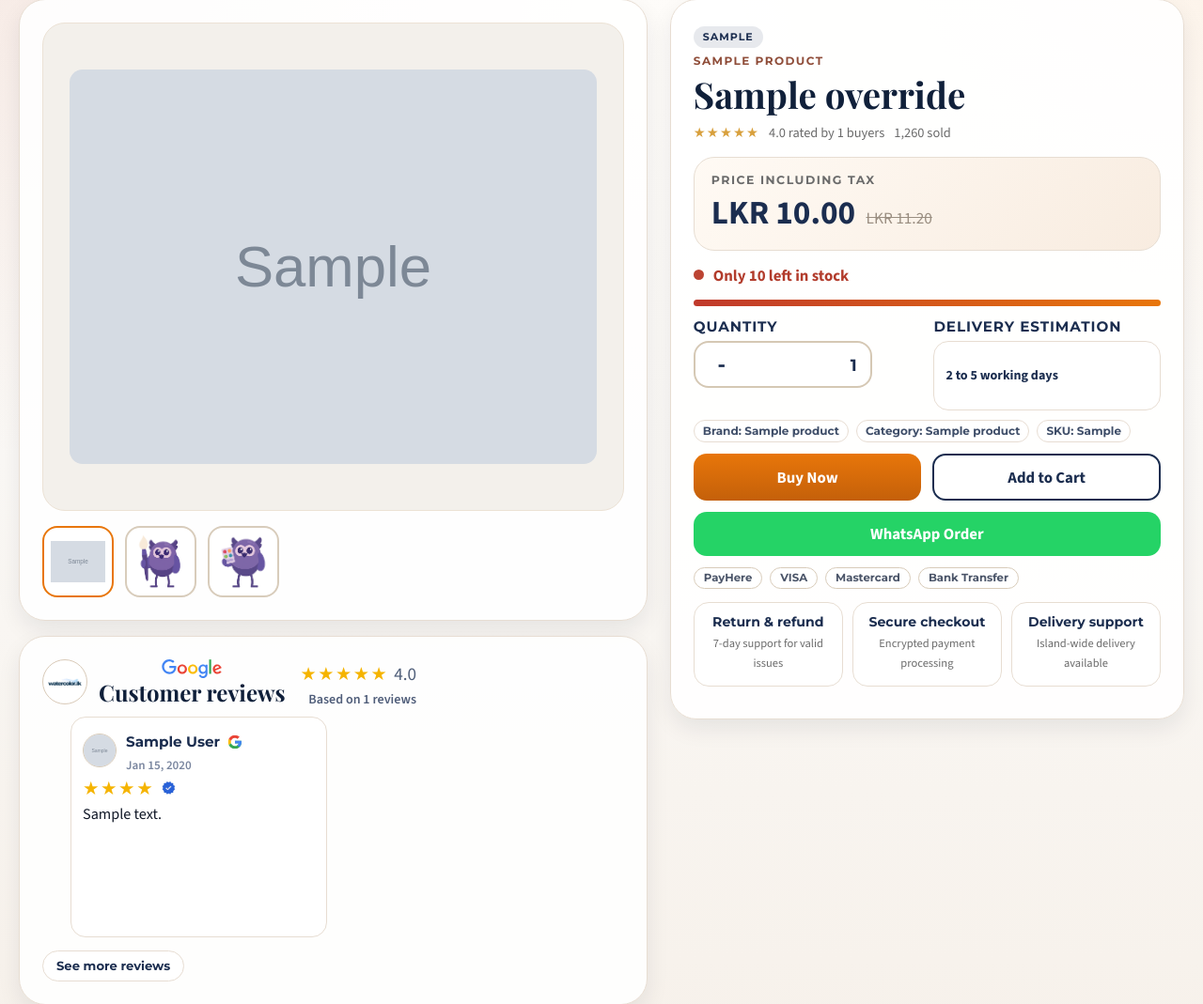
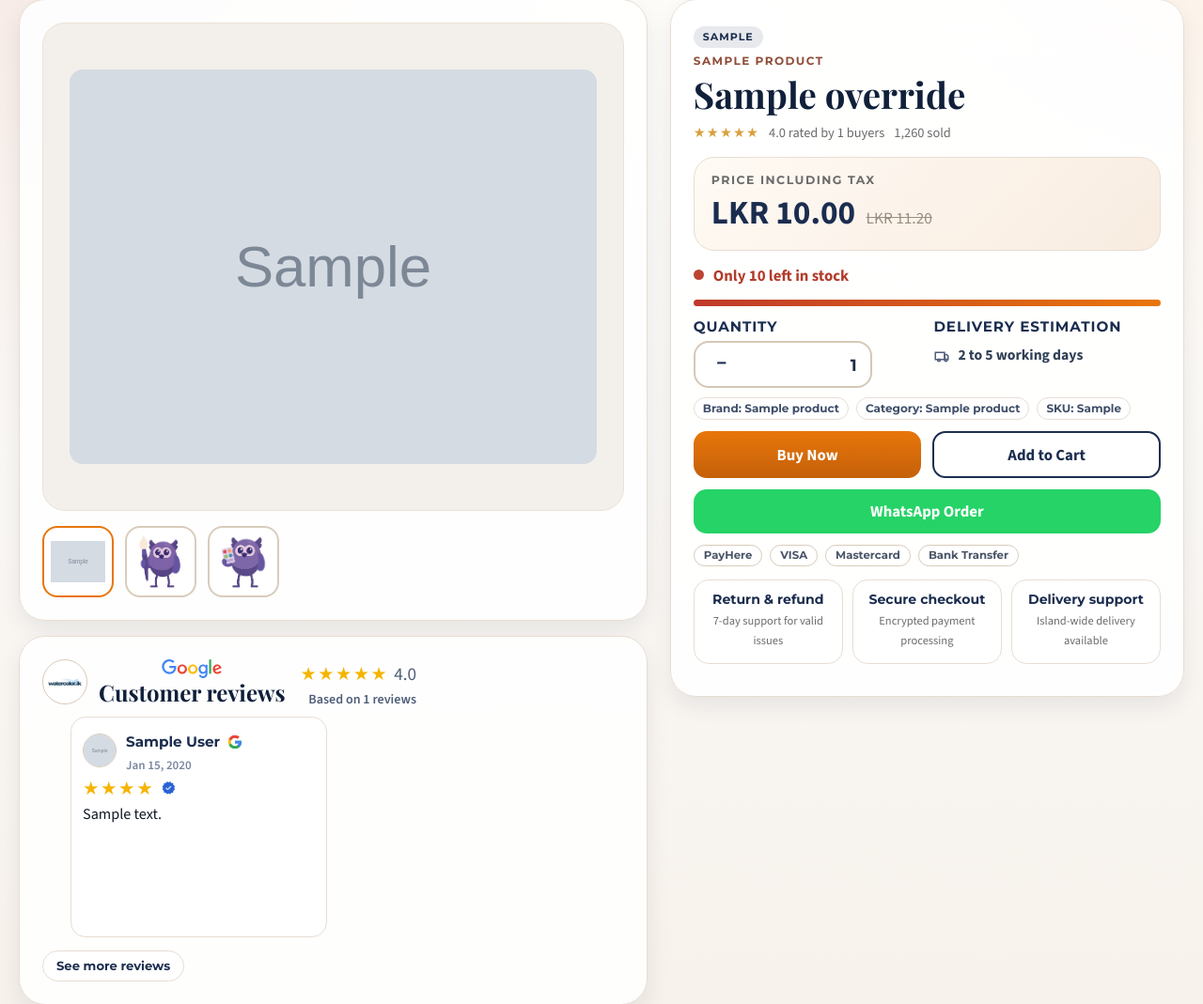
Before and after one commit to Dinu-Sri/watercolorlk-test-erp, a PHP site: page /product.php?id=1 in a window 1280 px wide. Shown: the part 150-1219 px from the top of the page at 94% size. Run offline with PHP 8.4, Linux system fonts and the light colour scheme; tables that the repository leaves empty hold one stand-in row (values such as "Sample post"); grey boxes marked "Sample" are stand-in pictures.

Commit message:
Add auto-loop review slider and refine qty/delivery UI

```diff
--- a/product.php
+++ b/product.php
@@ -469,27 +469,34 @@ $searchSeed = trim((string)($_GET['q'] ?? ''));
         }
         .qty-btn {
             cursor: pointer;
-            font: 700 1.6rem/1 'Source Sans 3', sans-serif;
             display: inline-flex;
             align-items: center;
             justify-content: center;
+            font: 700 1.25rem/1 'Source Sans 3', sans-serif;
+        }
+        .qty-btn span {
+            display: inline-block;
+            line-height: 1;
+            transform: translateY(-1px);
         }
         .qty-value {
             text-align: center;
             font: 700 1.1rem/1 'Montserrat', sans-serif;
         }
-        .delivery-box {
-            border: 1px solid var(--line);
-            border-radius: 16px;
-            padding: 12px;
-            background: #fff;
+        .delivery-inline {
+            display: inline-flex;
+            align-items: center;
+            gap: 8px;
             color: #304056;
-            font-size: .88rem;
-            min-height: 74px;
-            display: flex;
-            align-items: center;
+            font: 700 .98rem/1.2 'Source Sans 3', sans-serif;
+            padding-top: 6px;
         }
-        .delivery-box strong { display: block; color: var(--brand-navy); margin: 0; }
+        .delivery-icon {
+            width: 18px;
+            height: 18px;
+            color: #4f5d79;
+            flex: 0 0 18px;
+        }
 
         .meta-inline {
             margin-top: 10px;
@@ -959,15 +966,16 @@ $searchSeed = trim((string)($_GET['q'] ?? ''));
                     <div>
                         <h3 class="qty-head">Quantity</h3>
                         <div class="qty-controls">
-                            <button class="qty-btn" type="button" onclick="changeQty(-1)" aria-label="Decrease quantity">-</button>
+                            <button class="qty-btn" type="button" onclick="changeQty(-1)" aria-label="Decrease quantity"><span>&minus;</span></button>
                             <input id="qty" class="qty-value" type="text" value="1" readonly>
-                            <button class="qty-btn" type="button" onclick="changeQty(1)" aria-label="Increase quantity">+</button>
+                            <button class="qty-btn" type="button" onclick="changeQty(1)" aria-label="Increase quantity"><span>&plus;</span></button>
                         </div>
                     </div>
                     <div>
                         <h3 class="mini-head">Delivery estimation</h3>
-                        <div class="delivery-box">
-                            <strong>2 to 5 working days</strong>
+                        <div class="delivery-inline">
+                            <svg class="delivery-icon" viewBox="0 0 24 24" fill="none" stroke="currentColor" stroke-width="2" aria-hidden="true"><path d="M3 7h13v10H3z"></path><path d="M16 10h3l2 2v5h-5z"></path><circle cx="8" cy="18" r="1.8"></circle><circle cx="18" cy="18" r="1.8"></circle></svg>
+                            <span>2 to 5 working days</span>
                         </div>
                     </div>
                 </div>
@@ -1164,13 +1172,15 @@ function initReviewSlider() {
     }
 
     let currentPage = 0;
+    let totalPages = 1;
+    let autoTimer = null;
 
     const getPerPage = () => (window.matchMedia('(max-width: 980px)').matches ? 1 : 2);
 
     const renderPage = () => {
         const perPage = getPerPage();
-        const totalPages = Math.max(1, Math.ceil(cards.length / perPage));
-        currentPage = Math.max(0, Math.min(currentPage, totalPages - 1));
+        totalPages = Math.max(1, Math.ceil(cards.length / perPage));
+        currentPage = ((currentPage % totalPages) + totalPages) % totalPages;
 
         const start = currentPage * perPage;
         const end = start + perPage;
@@ -1179,26 +1189,51 @@ function initReviewSlider() {
             card.classList.toggle('is-hidden', !(idx >= start && idx < end));
         });
 
-        prevBtn.disabled = currentPage === 0;
-        nextBtn.disabled = currentPage >= totalPages - 1;
-
         const hideArrows = totalPages <= 1;
         prevBtn.style.display = hideArrows ? 'none' : 'inline-flex';
         nextBtn.style.display = hideArrows ? 'none' : 'inline-flex';
+        prevBtn.disabled = hideArrows;
+        nextBtn.disabled = hideArrows;
+    };
+
+    const stopAuto = () => {
+        if (autoTimer !== null) {
+            window.clearInterval(autoTimer);
+            autoTimer = null;
+        }
+    };
+
+    const startAuto = () => {
+        stopAuto();
+        autoTimer = window.setInterval(() => {
+            if (totalPages <= 1) return;
+            currentPage += 1;
+            renderPage();
+        }, 5000);
     };
 
     prevBtn.addEventListener('click', () => {
         currentPage -= 1;
         renderPage();
+        startAuto();
     });
 
     nextBtn.addEventListener('click', () => {
         currentPage += 1;
         renderPage();
+        startAuto();
     });
+
+    slider.addEventListener('mouseenter', stopAuto);
+    slider.addEventListener('mouseleave', startAuto);
+    prevBtn.addEventListener('mouseenter', stopAuto);
+    prevBtn.addEventListener('mouseleave', startAuto);
+    nextBtn.addEventListener('mouseenter', stopAuto);
+    nextBtn.addEventListener('mouseleave', startAuto);
 
     window.addEventListener('resize', renderPage);
     renderPage();
+    startAuto();
 }
 
 initReviewSlider();
```
